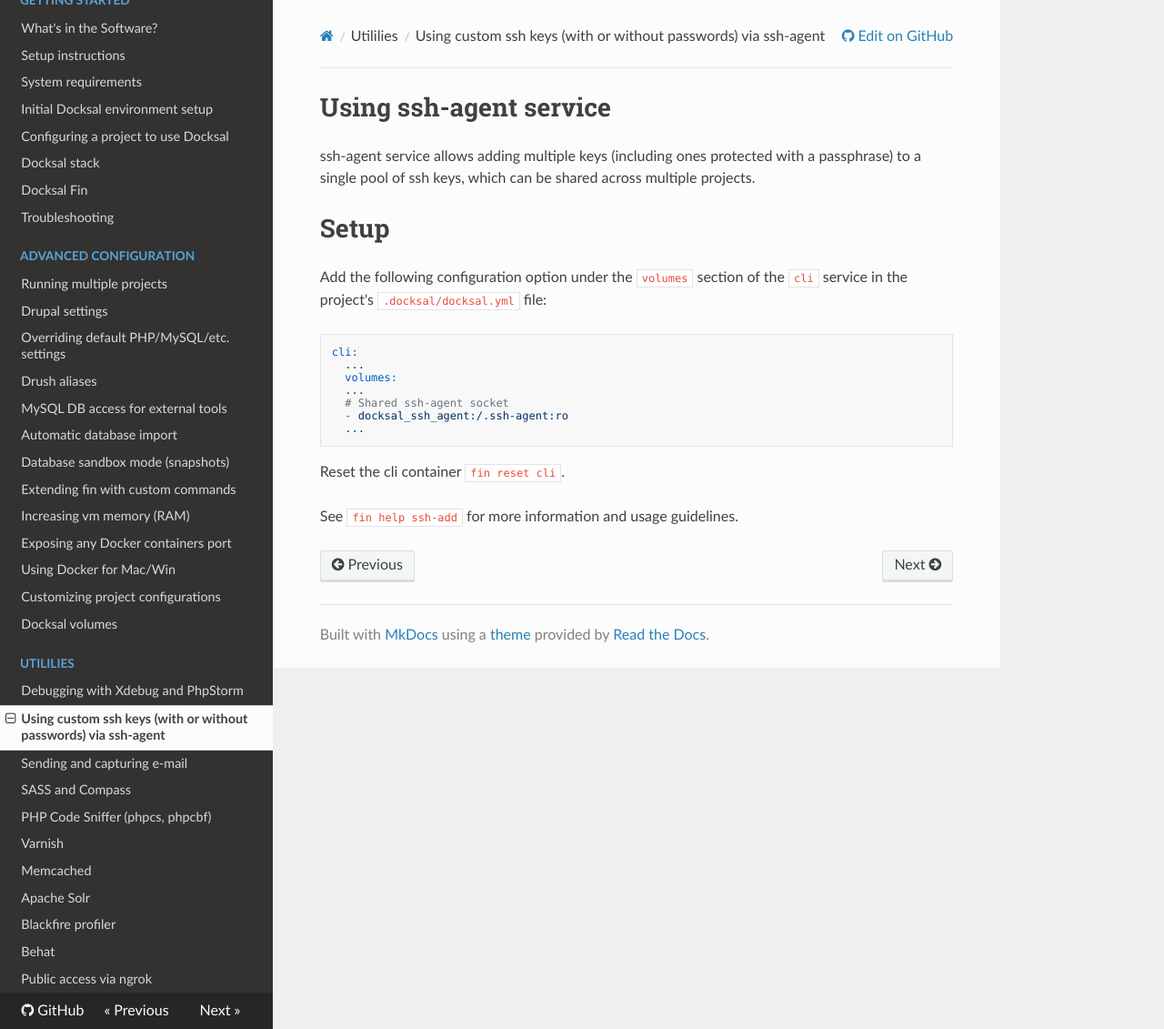
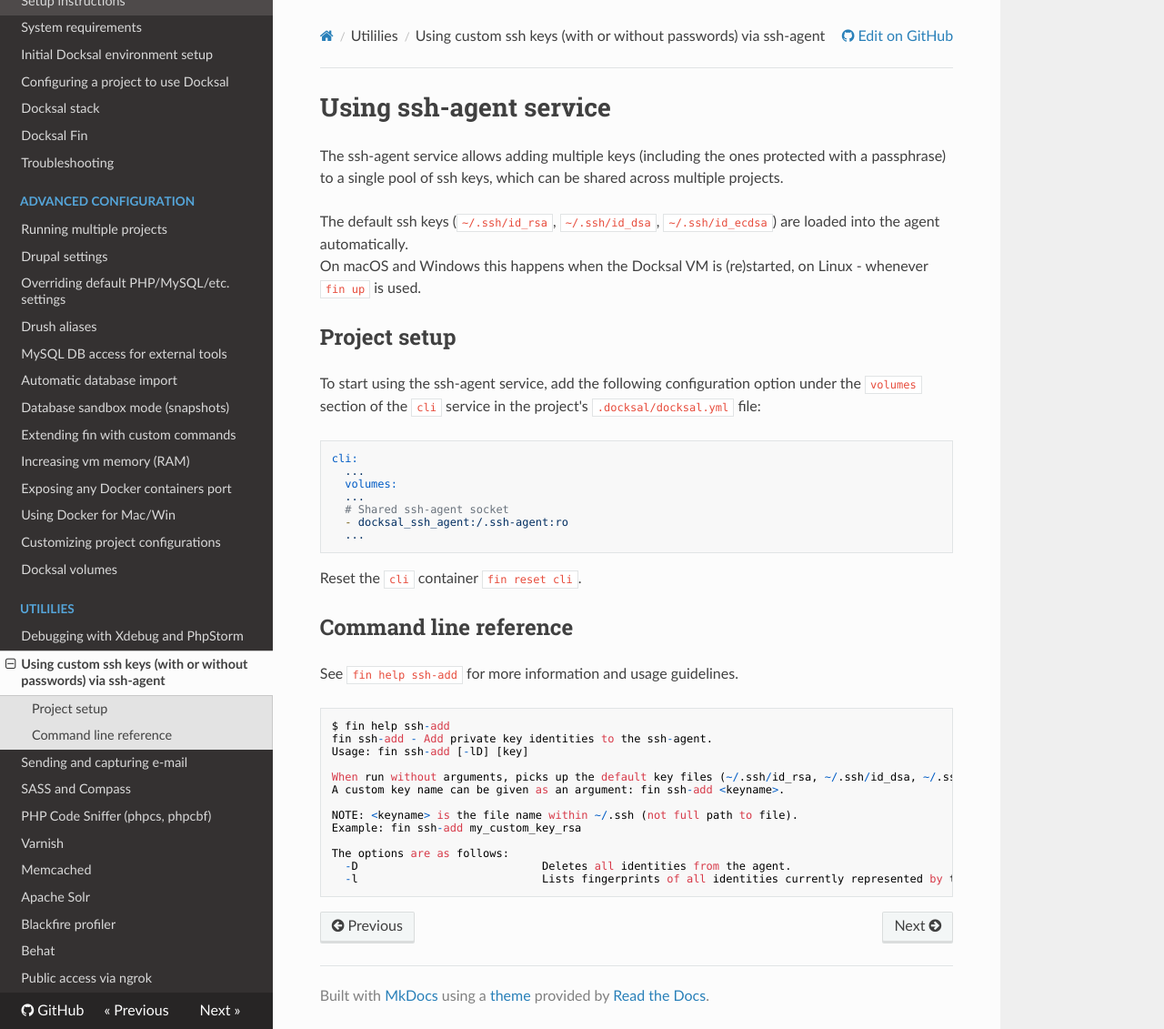
Before and after one commit to docksal/docksal, an MkDocs documentation site: the page built from docs/ssh-agent.md, in a window 1280 px wide and 1131 px high. Shown: the whole window at 91% size. Built offline with MkDocs 1.6.1, drawn with Linux system fonts in a browser that asks for light colours; nearby versions of some CDN libraries; old or Windows-style settings are respelled for this version of MkDocs.

Commit message:
Updated ssh-agent docs

````diff
--- a/docs/ssh-agent.md
+++ b/docs/ssh-agent.md
@@ -1,11 +1,16 @@
 # Using ssh-agent service
 
-ssh-agent service allows adding multiple keys (including ones protected with a passphrase) to a single pool of ssh keys,
-which can be shared across multiple projects.
+The ssh-agent service allows adding multiple keys (including the ones protected with a passphrase) to a single pool of
+ssh keys, which can be shared across multiple projects.
 
-# Setup
+The default ssh keys (`~/.ssh/id_rsa`, `~/.ssh/id_dsa`, `~/.ssh/id_ecdsa`) are loaded into the agent automatically.
+On macOS and Windows this happens when the Docksal VM is (re)started, on Linux - whenever `fin up` is used.
 
-Add the following configuration option under the `volumes` section of the `cli` service in the project's `.docksal/docksal.yml` file:
+
+## Project setup
+
+To start using the ssh-agent service, add the following configuration option under the `volumes` section
+of the `cli` service in the project's `.docksal/docksal.yml` file:
 
 ```yaml
 cli:
@@ -17,6 +22,25 @@ cli:
   ...
 ```
 
-Reset the cli container `fin reset cli`.
+Reset the `cli` container `fin reset cli`.
+
+
+## Command line reference
 
 See `fin help ssh-add` for more information and usage guidelines.
+
+```
+$ fin help ssh-add
+fin ssh-add - Add private key identities to the ssh-agent.
+Usage: fin ssh-add [-lD] [key]
+
+When run without arguments, picks up the default key files (~/.ssh/id_rsa, ~/.ssh/id_dsa, ~/.ssh/id_ecdsa).
+A custom key name can be given as an argument: fin ssh-add <keyname>.
+
+NOTE: <keyname> is the file name within ~/.ssh (not full path to file).
+Example: fin ssh-add my_custom_key_rsa
+
+The options are as follows:
+  -D                            Deletes all identities from the agent.
+  -l                            Lists fingerprints of all identities currently represented by the agent.
+```
````
Also changed, not shown: docs/docksal-stack.md (+2 -0 lines), 1 other file.
